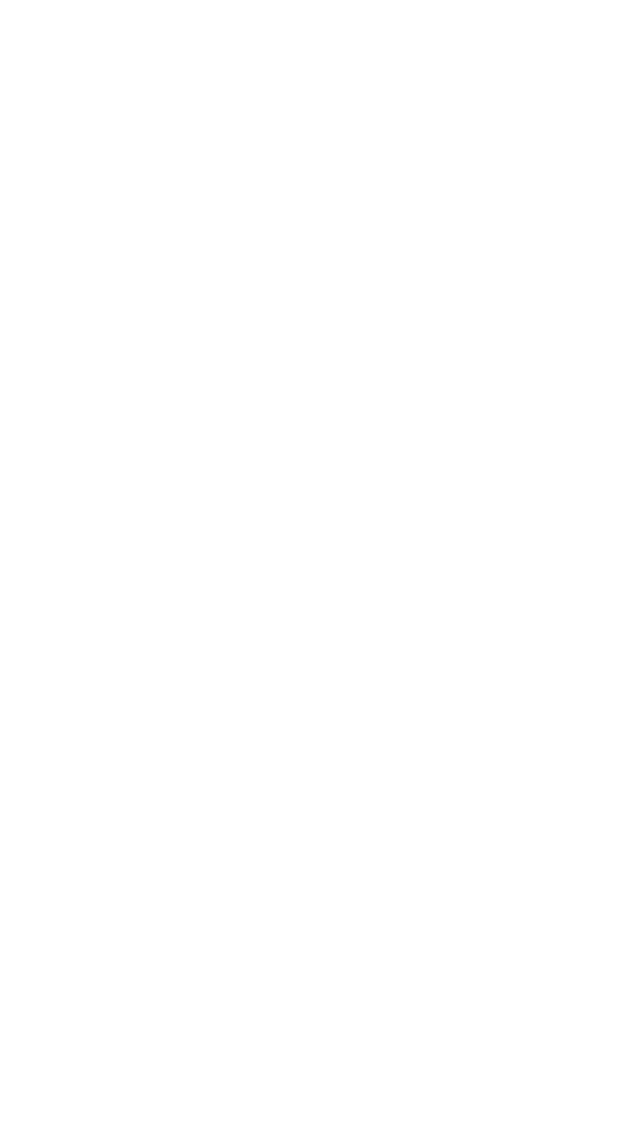
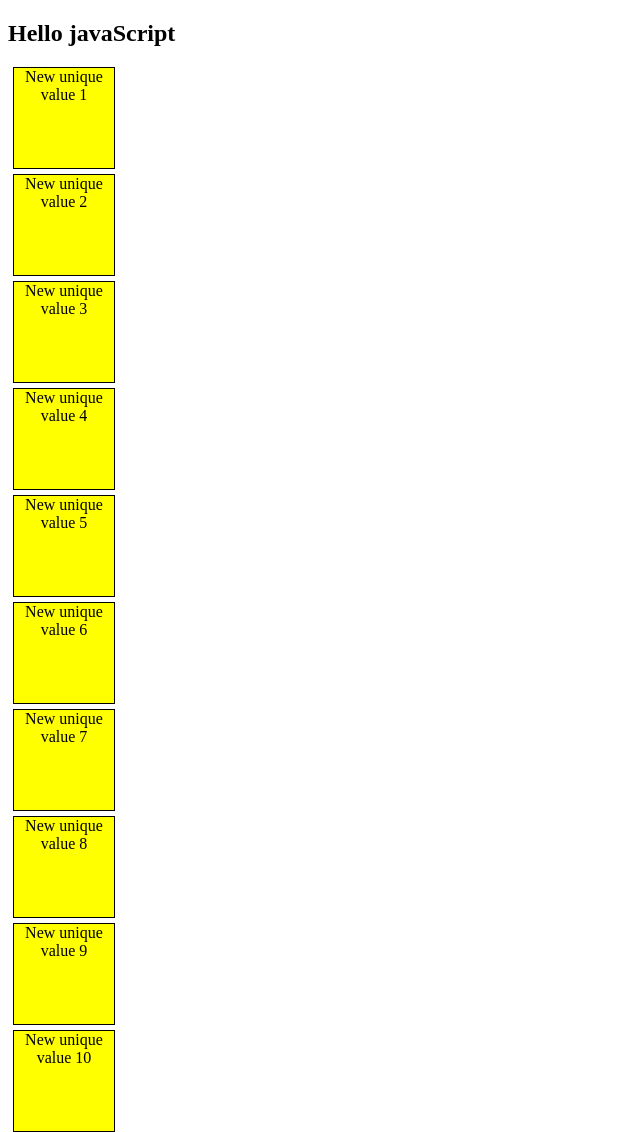
Before and after one commit to vikramChaurasiya/Learn-javaScript-, a plain HTML site: page 06_dom/two.html in a window 1280 px wide. Shown: the top 1132 px of the page, without its empty margins (0-640 px from the left). Before the commit the page ends 800 px from the top, so only its background shows below. Drawn offline with Linux system fonts and the light colour scheme.

Commit message:
practice question js

```diff
--- /dev/null
+++ b/06_dom/script.js
@@ -0,0 +1,14 @@
+// let h2 = document.querySelector("h2");
+// console.dir(h2);
+// h2.innerText = h2.innerText +" from Apna college";
+
+
+let divs = document.querySelectorAll(".box");
+// divs[0].innerText = "New unique value 1";
+// divs[1].innerText = "New unique value 2";
+// divs[2].innerText = "New unique value 3";
+let index = 1;
+for(div of divs){
+    div.innerText = `New unique value ${index} `
+    index++;
+}
--- /dev/null
+++ b/06_dom/style.css
@@ -0,0 +1,9 @@
+.box{
+    height: 100px;
+    width: 100px;
+    border: 1px solid black;
+    margin: 5px;
+
+    text-align: center;
+    background-color: yellow;
+}
--- a/06_dom/two.html
+++ b/06_dom/two.html
@@ -4,8 +4,27 @@
     <meta charset="UTF-8">
     <meta name="viewport" content="width=device-width, initial-scale=1.0">
     <title>Document</title>
+    <link rel="stylesheet" href="style.css">
 </head>
 <body>
+    <h2>Hello javaScript</h2>
+    <div class = "box">first div</div>
+    <div class = "box">Second div</div>
+    <div class = "box">third div</div>
+    <div class = "box">first div</div>
+    <div class = "box">Second div</div>
+    <div class = "box">third div</div>
+    <div class = "box">first div</div>
+    <div class = "box">Second div</div>
+    <div class = "box">third div</div>
+    <div class = "box">first div</div>
+    <div class = "box">Second div</div>
+    <div class = "box">third div</div>
+    <div class = "box">first div</div>
+    <div class = "box">Second div</div>
+    <div class = "box">third div</div>
 
+
+    <script src = "script.js"></script>
 </body>
 </html>
```
